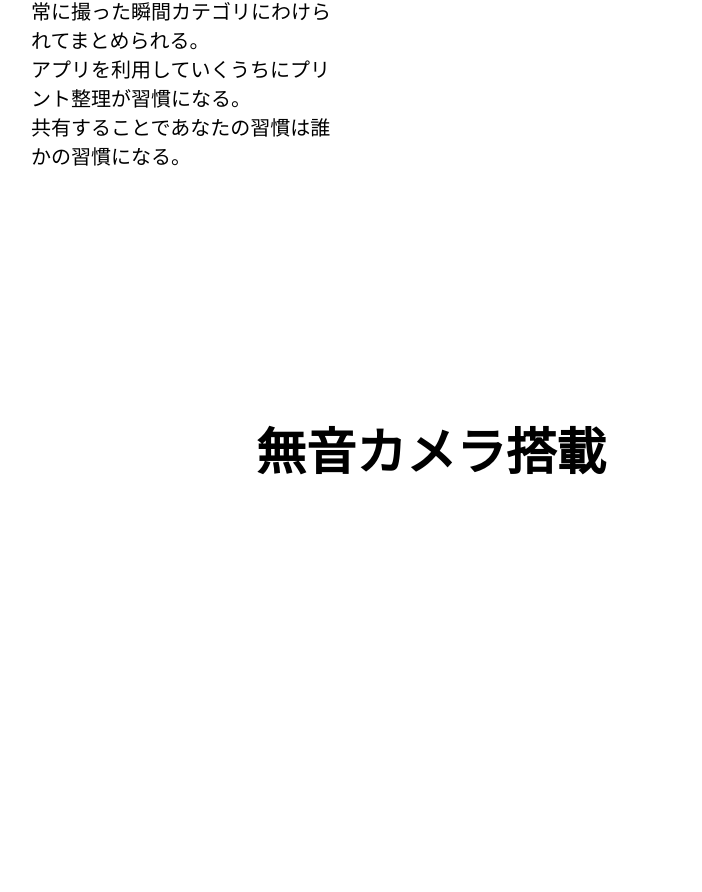
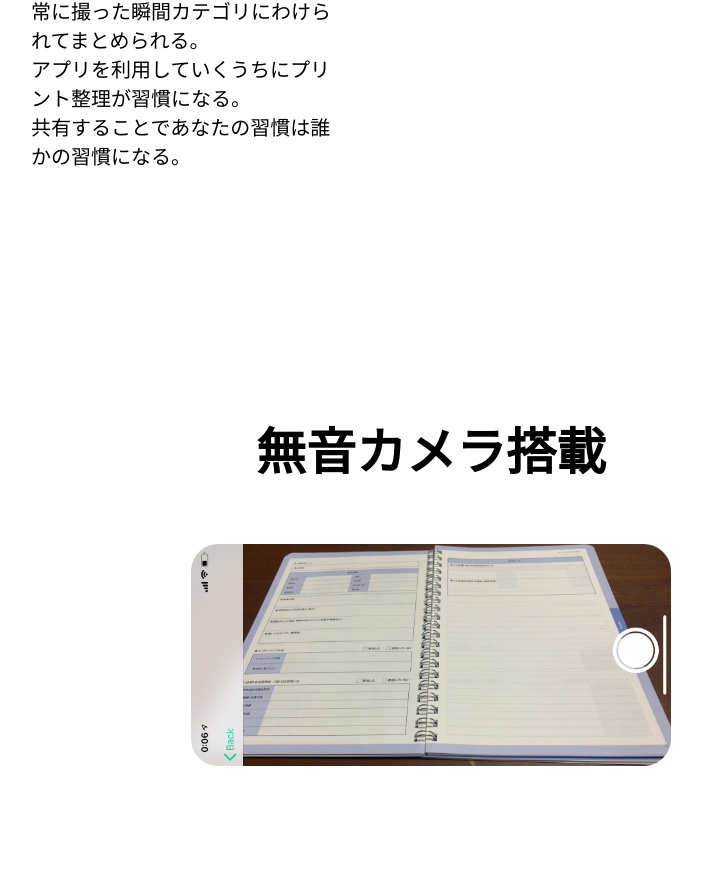
Before and after one commit to grillmou/photoshare., a plain HTML site: page index.html in a window 1280 px wide. Shown: the part 1812-2704 px from the top of the page, without its empty margins (209-911 px from the left). Drawn offline with Linux system fonts and the light colour scheme.

Commit message:
Update index.html

```diff
--- a/index.html
+++ b/index.html
@@ -46,7 +46,7 @@
 
                             <h1>無音カメラ搭載</h1>
 
-                            <img src="../img/IMG_3046.png" alt="">
+                            <img src="IMG_3046.png" alt="">
                         </div>
     </div>
 
```
